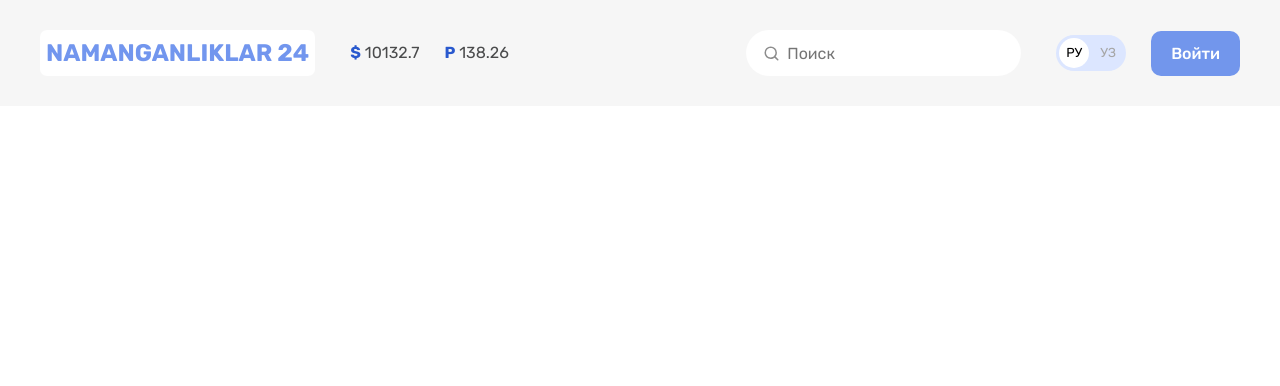
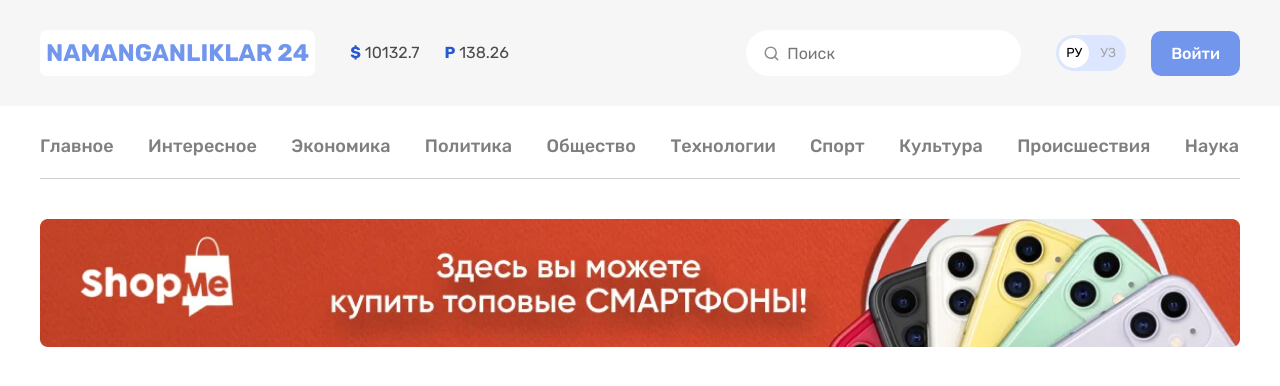
Before and after one commit to khursh1d/Namanganliklar24, a plain HTML site: page index.html in a window 1280 px wide. Drawn offline with Linux system fonts and the light colour scheme.

Commit message:
site header

```diff
--- a/css/syle.css
+++ b/css/syle.css
@@ -66,6 +66,7 @@
 .site-header__top {
     background-color:#f6f6f6 ;
     padding: 30px 0px;
+    margin-bottom: 10px;
 }
 .site-header__top-container {
     display: flex;
@@ -148,3 +149,44 @@
 
 }
 /* SITE HEADER STYLES END */
+
+
+/* SITE HEADER BOTTOM */
+.site-header__bottom {
+    margin-bottom: 50px;
+}
+.sitenav {
+    border-bottom: solid 1px #d1d1d1;
+    padding-bottom: 15px;
+    padding-top: 15px;
+    margin-bottom: 40px;
+}
+.sitenav_list {
+    list-style: none;
+    display: flex;
+    align-items: center;
+    flex-wrap: wrap;
+}
+.sitenav__item:not(:last-child) {
+    margin-right: 34.4px;
+}
+.sitenav__item{
+    margin-bottom: 5px;
+    margin-top: 5px;
+}
+.sitenav__link {
+    font-weight: 500;
+    font-size: 18px;
+    line-height: 21px;
+    color: #7f7f7f;
+    text-decoration: none;
+}
+/* SITE HEADER BOTTOM END */
+.site-header__banner {
+    display: flex;
+}
+.site-header__banner-img {
+    width: 100%;
+    max-width: 1200px;
+}
+/* SITE HEADER BANNER */
--- a/index.html
+++ b/index.html
@@ -36,6 +36,32 @@
             </div>
         </div>
         <!-- SITE HEADER TOP END -->
+
+        <!-- SITE HEADER BOTTOM  -->
+        <div class="site-header__bottom">
+            <div class="container">
+                <!-- SITENAV -->
+                <nav class="sitenav">
+                    <ul class="sitenav_list">
+                        <li class="sitenav__item"><a class="sitenav__link" href="#">Главное</a></li>
+                        <li class="sitenav__item"><a class="sitenav__link" href="#">Интересное</a></li>
+                        <li class="sitenav__item"><a class="sitenav__link" href="#">Экономика</a></li>
+                        <li class="sitenav__item"><a class="sitenav__link" href="#">Политика</a></li>
+                        <li class="sitenav__item"><a class="sitenav__link" href="#">Общество</a></li>
+                        <li class="sitenav__item"><a class="sitenav__link" href="#">Технологии</a></li>
+                        <li class="sitenav__item"><a class="sitenav__link" href="#">Спорт</a></li>
+                        <li class="sitenav__item"><a class="sitenav__link" href="#">Культура</a></li>
+                        <li class="sitenav__item"><a class="sitenav__link" href="#">Происшествия</a></li>
+                        <li class="sitenav__item"><a class="sitenav__link" href="#">Наука</a></li>
+                    </ul>
+                </nav>
+                <!-- SITENAV END -->
+                <!-- SITE HEADER BANNER -->
+                <a class="site-header__banner" href="https://shopme.uz" target="_blank"><img class="site-header__banner-img" src="./images/home/shopping-banner.jpg" alt="" srcset="./images/home/shopping-banner.jpg 1x, ./images/home/shopping-banner@2x.jpg 2x" width="200" height="128"></a>
+                <!-- SITE HEADER BANNER END -->
+            </div>
+        </div>
+        <!-- SITE HEADER BOTTOM END  -->
     </div>
     <!-- SITE HEADER END -->
 </body>
```
Also changed, not shown: images/home/shopping-banner.jpg (added), images/home/shopping-banner@2x.jpg (added).
